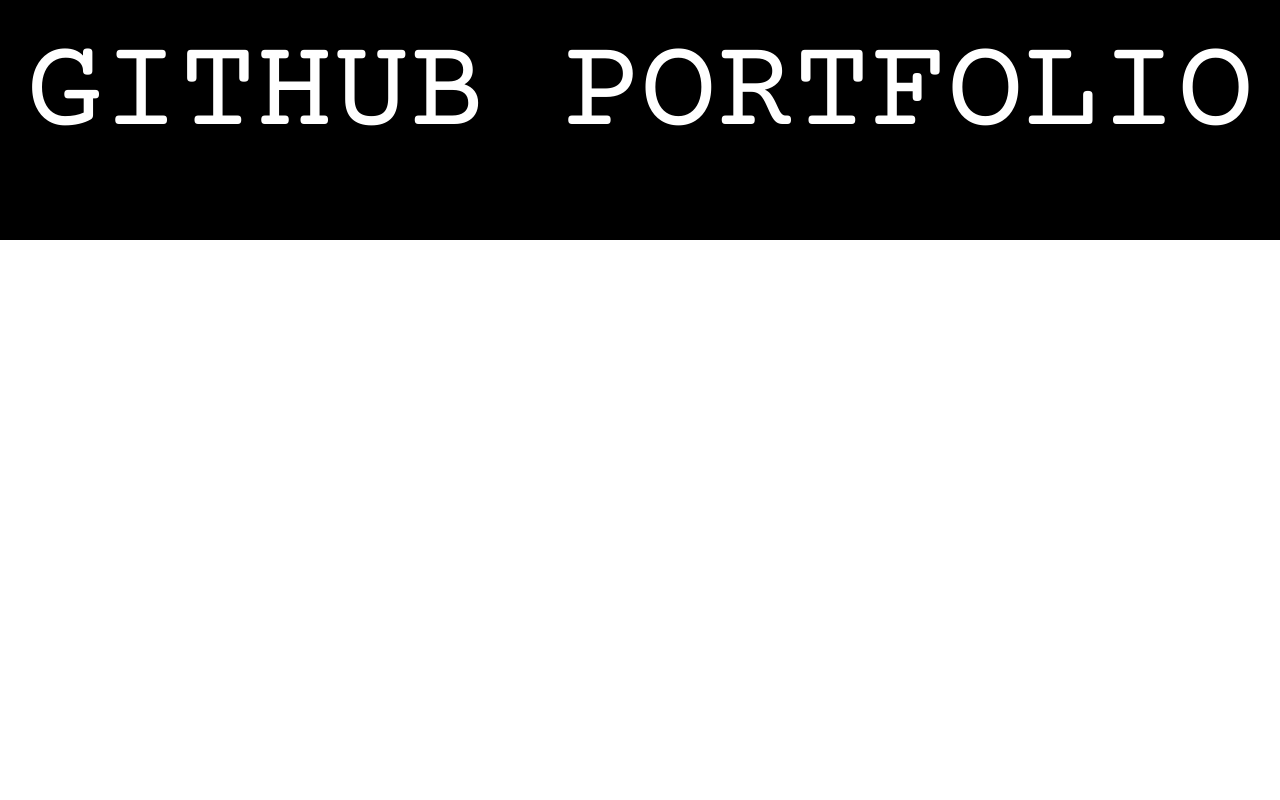
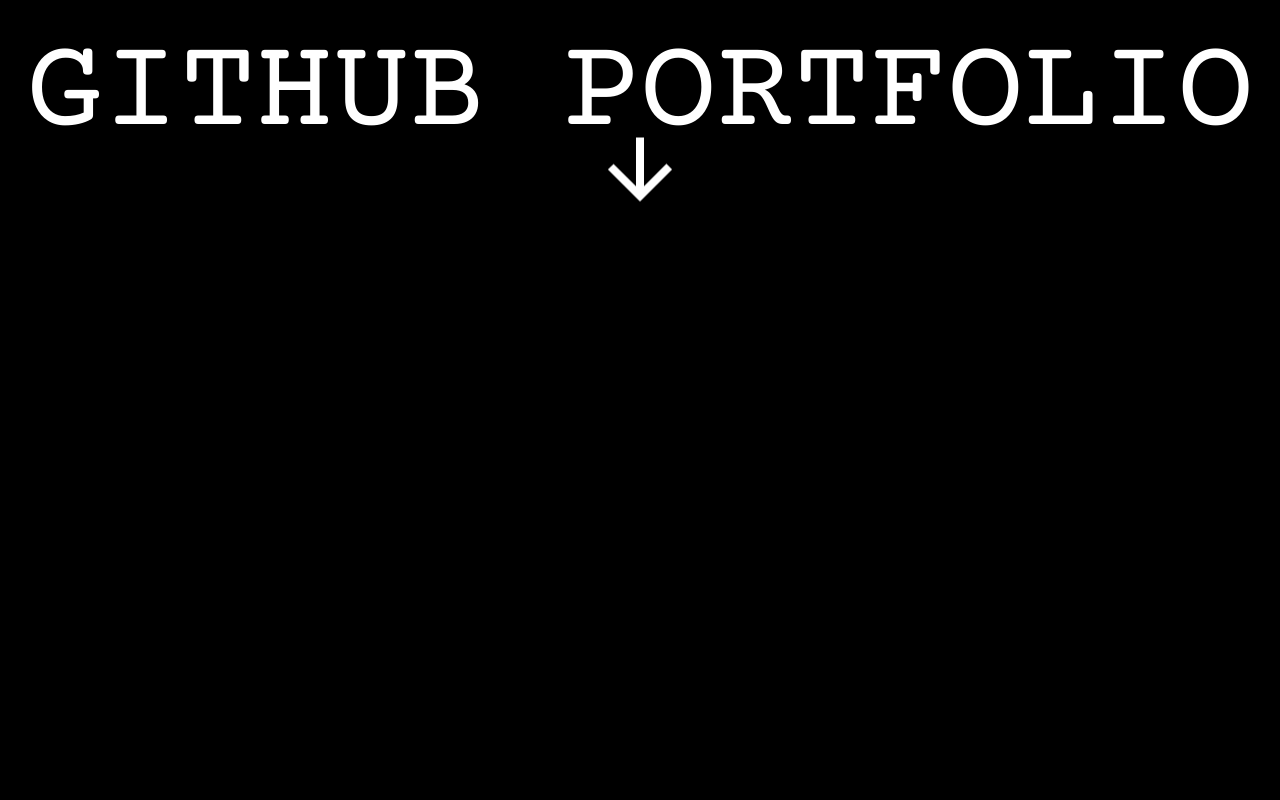
Before and after one commit to doilyuser/portfolio, a Next.js app: page / in a window 1280 px wide. Shown: the part 560-1360 px from the top of the page. Before the commit the page ends 800 px from the top, so only its background shows below. Built offline with nearby package versions, Linux system fonts and the light colour scheme.

Commit message:
migrating to single page application

```diff
--- a/pages/Components/PortfolioArticle.tsx
+++ b/pages/Components/PortfolioArticle.tsx
@@ -15,7 +15,7 @@ export default function PortfolioArticle() {
       <div className="snap-start shrink-0 grid h-screen">
         <div className="flex flex-col h-full justify-center place-items-center">
           <div className="flex flex-col w-screen md:w-4/6 justify-center place-items-center">
-            <h2 className="uppercase text-3xl sm:text-4xl md:text-5xl lg:text-6xl xl:text-7xl justify-center place-items-center">
+            <h2 className="pt-[50vw] uppercase text-3xl sm:text-4xl md:text-5xl lg:text-6xl xl:text-7xl justify-center place-items-center">
               Portfolio
             </h2>
             <p className="text-2xl">
--- a/pages/index.tsx
+++ b/pages/index.tsx
@@ -2,6 +2,8 @@ import { Courier_Prime } from 'next/font/google'
 import { useEffect, useState } from 'react'
 import Link from 'next/link'
 import Head from 'next/head'
+import { IoMdArrowDown } from '@react-icons/all-files/io/IoMdArrowDown'
+import PortfolioArticle from './Components/PortfolioArticle'
 
 const courier = Courier_Prime({
   subsets: ['latin'],
@@ -107,7 +109,9 @@ export default function Home() {
               </Link>
             </div>
           </div>
+          <IoMdArrowDown className="absolute bottom-0 animate-bounce h-10 sm:h-12 md:h-14 lg:h-16 xl:h-24 w-full" />
         </div>
+        <PortfolioArticle />
       </main>
     </>
   )
```
